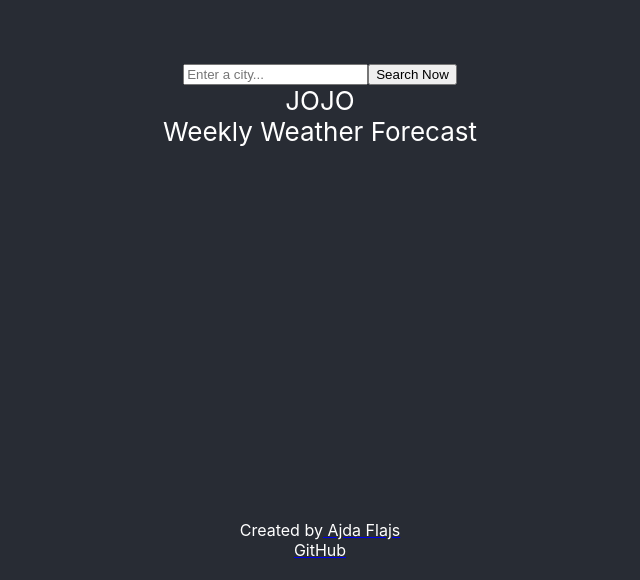
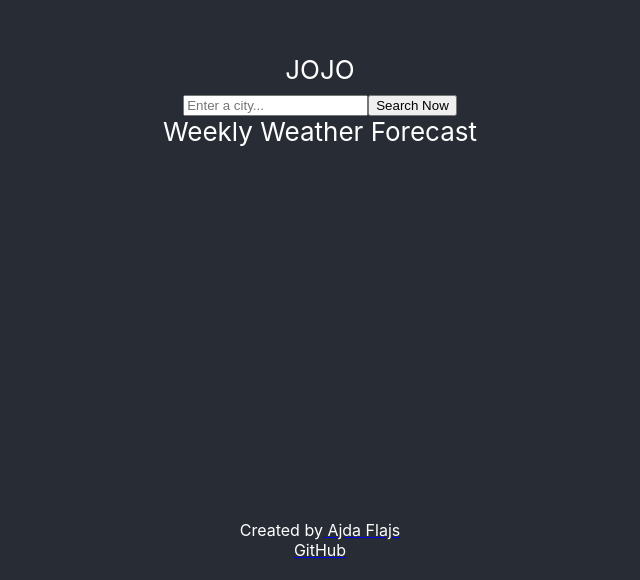
Before and after one commit to ajdaflajs/weather-react-app, a React (Create React App) app: page / in a window 1280 px wide. Shown: the part 300-880 px from the top of the page, without its empty margins (320-960 px from the left). Built offline with nearby package versions, Linux system fonts and the light colour scheme.

Commit message:
rearranging the main components for Weather

```diff
--- a/src/Weather.js
+++ b/src/Weather.js
@@ -7,8 +7,8 @@ export default function Weather() {
 
     return (
         <div className="Weather">
+            <MainForecast />
             <SearchEngine />
-            <MainForecast />
             <WeeklyForecast />
         </div>
 
```
